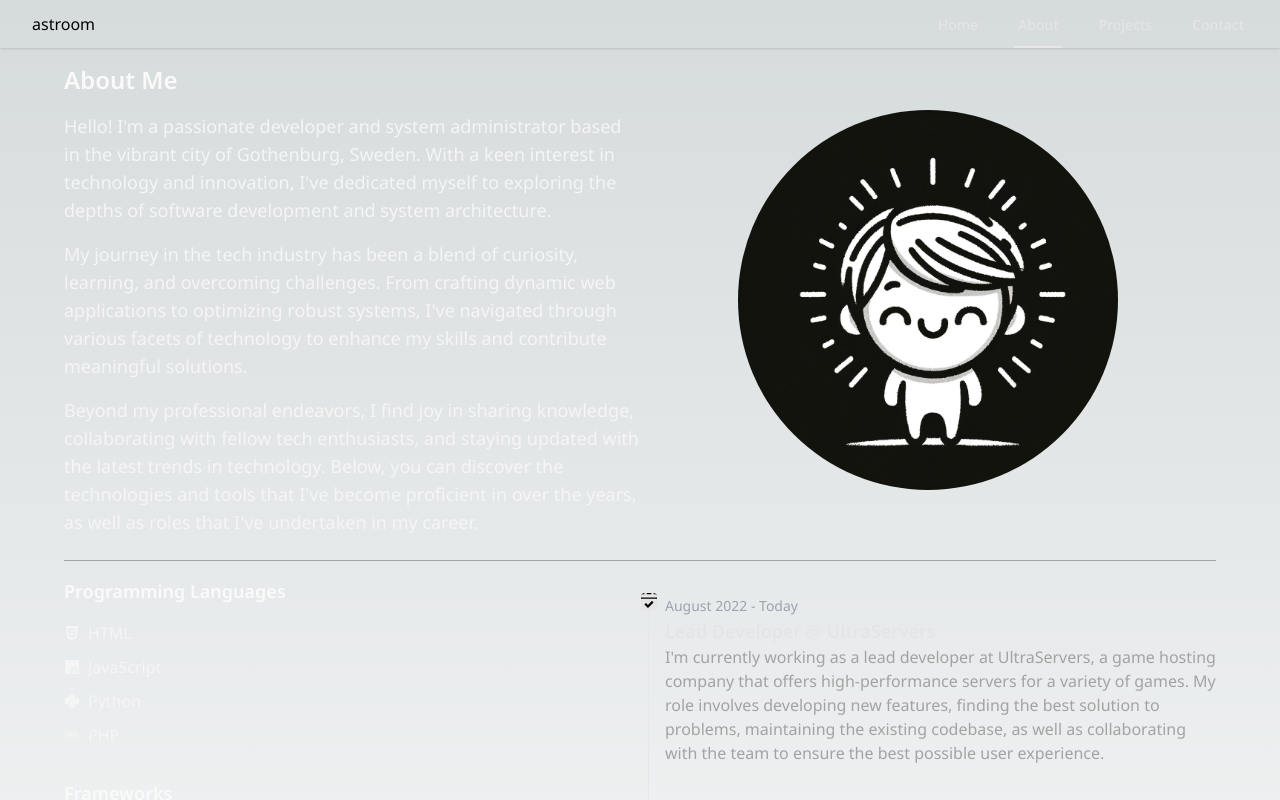
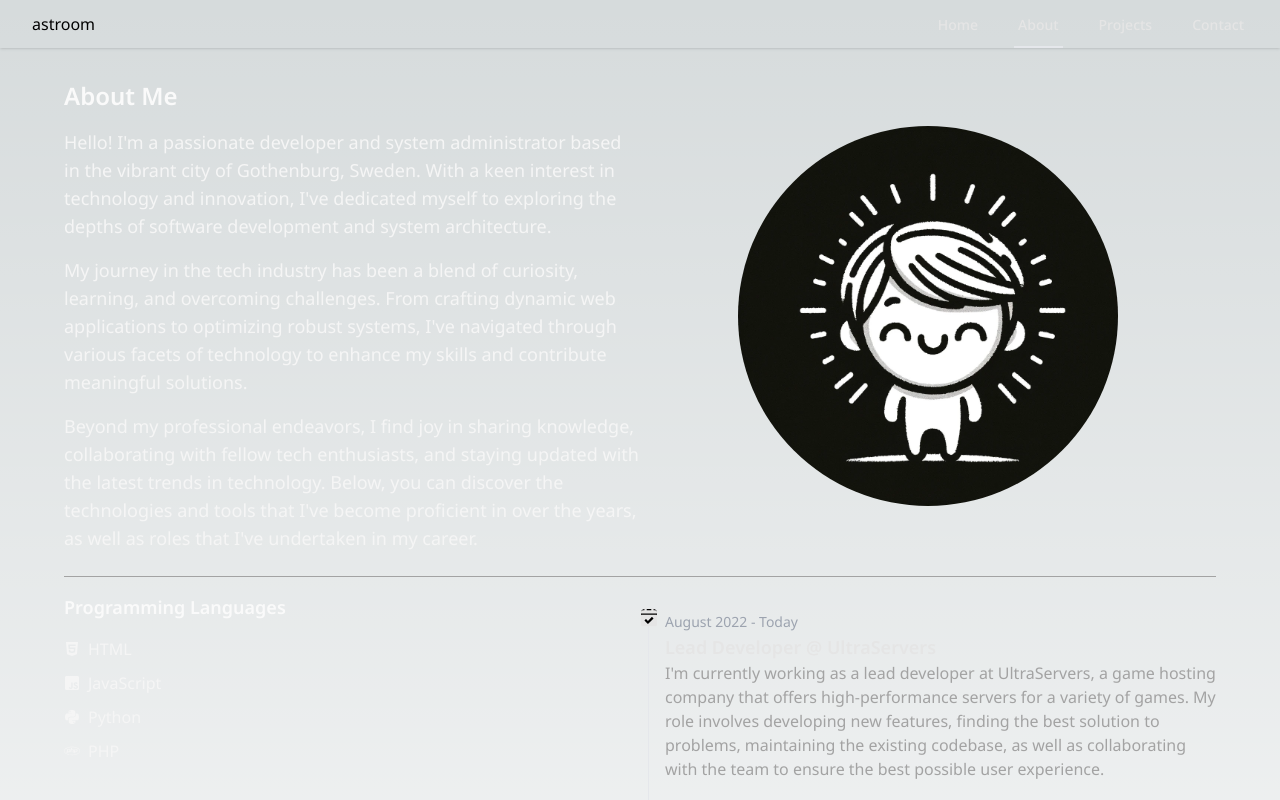
Before and after one commit to astrooom/astroom, a Next.js app: page /about in a window 1280 px wide. Shown: the top 800 px of the page. Built offline with nearby package versions, Linux system fonts and the light colour scheme.

Commit message:
Slight mt adjustment on about section layout

```diff
--- a/app/about/layout.tsx
+++ b/app/about/layout.tsx
@@ -5,7 +5,7 @@ export default function AboutLayout({
   children: React.ReactNode;
 }>) {
   return (
-    <div className="mt-16 max-w-6xl mx-auto">
+    <div className="mt-20 max-w-6xl mx-auto">
       {children}
     </div>
   );
```
